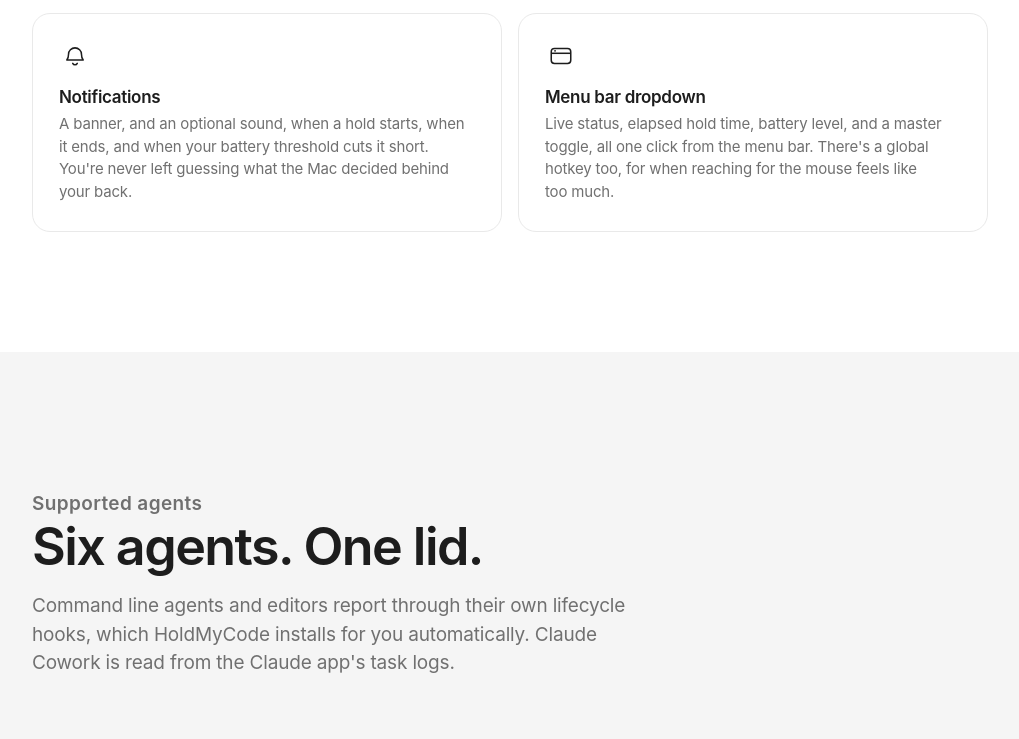
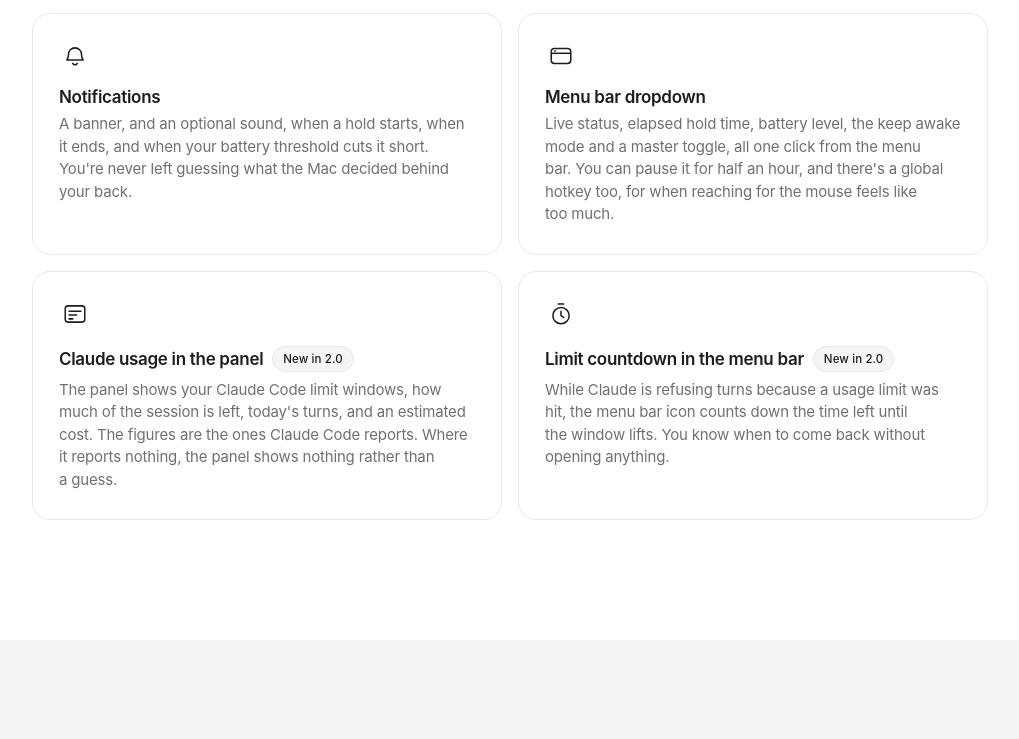
Before and after one commit to vedjr02/HoldMyCode-Website, a plain HTML site: page index.html in a window 1280 px wide. Shown: the part 3086-3825 px from the top of the page, without its empty margins (130-1149 px from the left). Drawn offline with Linux system fonts and the light colour scheme.

Commit message:
content: feature cards for the 2.0 usage panel and limit countdown
Two things 2.0 added that the grid had no entry for: Claude's own usage
figures in the panel, and the menu bar counting down a limit. A third tag,
.tag-new, sits between shipped and coming-soon in the same monochrome
scheme: soft fill, not the solid ink of .tag-shipped.

The menu bar card also picks up the keep awake mode and the pause control,
which have been in the panel since 2.0 and were never described.

```diff
--- a/index.html
+++ b/index.html
@@ -333,7 +333,31 @@
           </svg>
         </div>
         <div class="card-title"><h3>Menu bar dropdown</h3></div>
-        <p>Live status, elapsed hold time, battery level, and a master toggle, all one click from the menu bar. There's a global hotkey too, for when reaching for the mouse feels like too much.</p>
+        <p>Live status, elapsed hold time, battery level, the keep awake mode and a master toggle, all one click from the menu bar. You can pause it for half an hour, and there's a global hotkey too, for when reaching for the mouse feels like too much.</p>
+      </article>
+
+      <article class="card reveal">
+        <div class="card-icon">
+          <svg aria-hidden="true" width="26" height="26" viewBox="0 0 24 24" fill="none">
+            <rect x="3" y="4.5" width="18" height="15" rx="2.6" stroke="currentColor" stroke-width="1.4"/>
+            <path d="M6.5 9.5h11M6.5 13h7" stroke="currentColor" stroke-width="1.4" stroke-linecap="round"/>
+            <path d="M6.5 16.5h3.5" stroke="currentColor" stroke-width="1.4" stroke-linecap="round"/>
+          </svg>
+        </div>
+        <div class="card-title"><h3>Claude usage in the panel</h3><span class="tag tag-new">New in 2.0</span></div>
+        <p>The panel shows your Claude Code limit windows, how much of the session is left, today's turns, and an estimated cost. The figures are the ones Claude Code reports. Where it reports nothing, the panel shows nothing rather than a guess.</p>
+      </article>
+
+      <article class="card reveal">
+        <div class="card-icon">
+          <svg aria-hidden="true" width="26" height="26" viewBox="0 0 24 24" fill="none">
+            <circle cx="12" cy="13.5" r="7.5" stroke="currentColor" stroke-width="1.4"/>
+            <path d="M12 9.5v4l2.5 1.6" stroke="currentColor" stroke-width="1.4" stroke-linecap="round" stroke-linejoin="round"/>
+            <path d="M9.5 2.8h5" stroke="currentColor" stroke-width="1.4" stroke-linecap="round"/>
+          </svg>
+        </div>
+        <div class="card-title"><h3>Limit countdown in the menu bar</h3><span class="tag tag-new">New in 2.0</span></div>
+        <p>While Claude is refusing turns because a usage limit was hit, the menu bar icon counts down the time left until the window lifts. You know when to come back without opening anything.</p>
       </article>
 
     </div>
--- a/styles.css
+++ b/styles.css
@@ -229,6 +229,12 @@
   background: var(--ink);
   color: var(--on-fill);
   border: 1px solid var(--ink);
+}
+/* soft fill = shipped recently, worth pointing at */
+.tag-new {
+  background: var(--bg-alt);
+  color: var(--ink);
+  border: 1px solid var(--line-soft);
 }
 /* outlined = not yet */
 .tag-soon {
```
